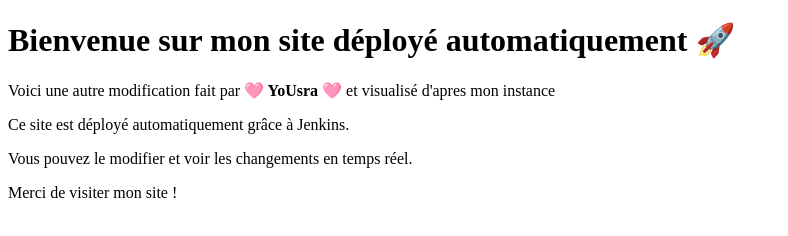
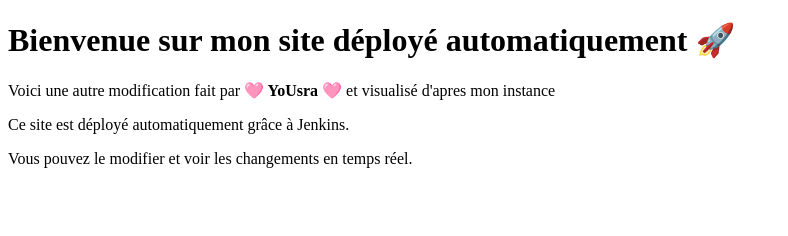
Before and after one commit to yousraMsaouri/Pipeline-Jenkins-Docker-Ansible-sur-AWS, a plain HTML site: page index.html in a window 1280 px wide. Shown: the whole page, without its empty margins (0-788 px from the left). Drawn offline with Linux system fonts and the light colour scheme.

```diff
--- a/index.html
+++ b/index.html
@@ -10,7 +10,6 @@
     <!-- modification : 10-06-2025 -->
     <p>Ce site est déployé automatiquement grâce à Jenkins.</p>
     <p>Vous pouvez le modifier et voir les changements en temps réel.</p>
-    <!-- modification : 14-06-2025 -->
-    <p>Merci de visiter mon site !</p>
+
 </body>
 </html>
```
